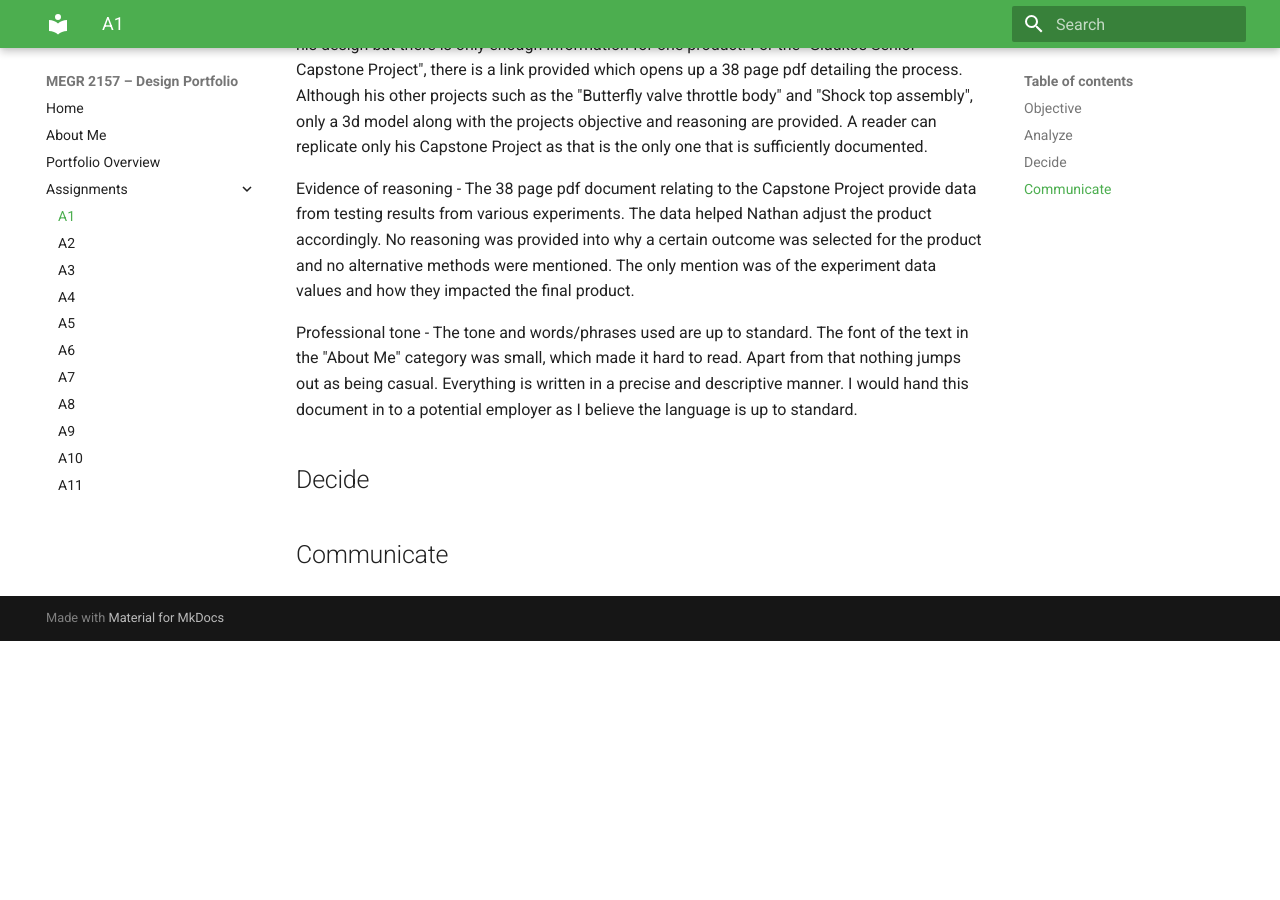
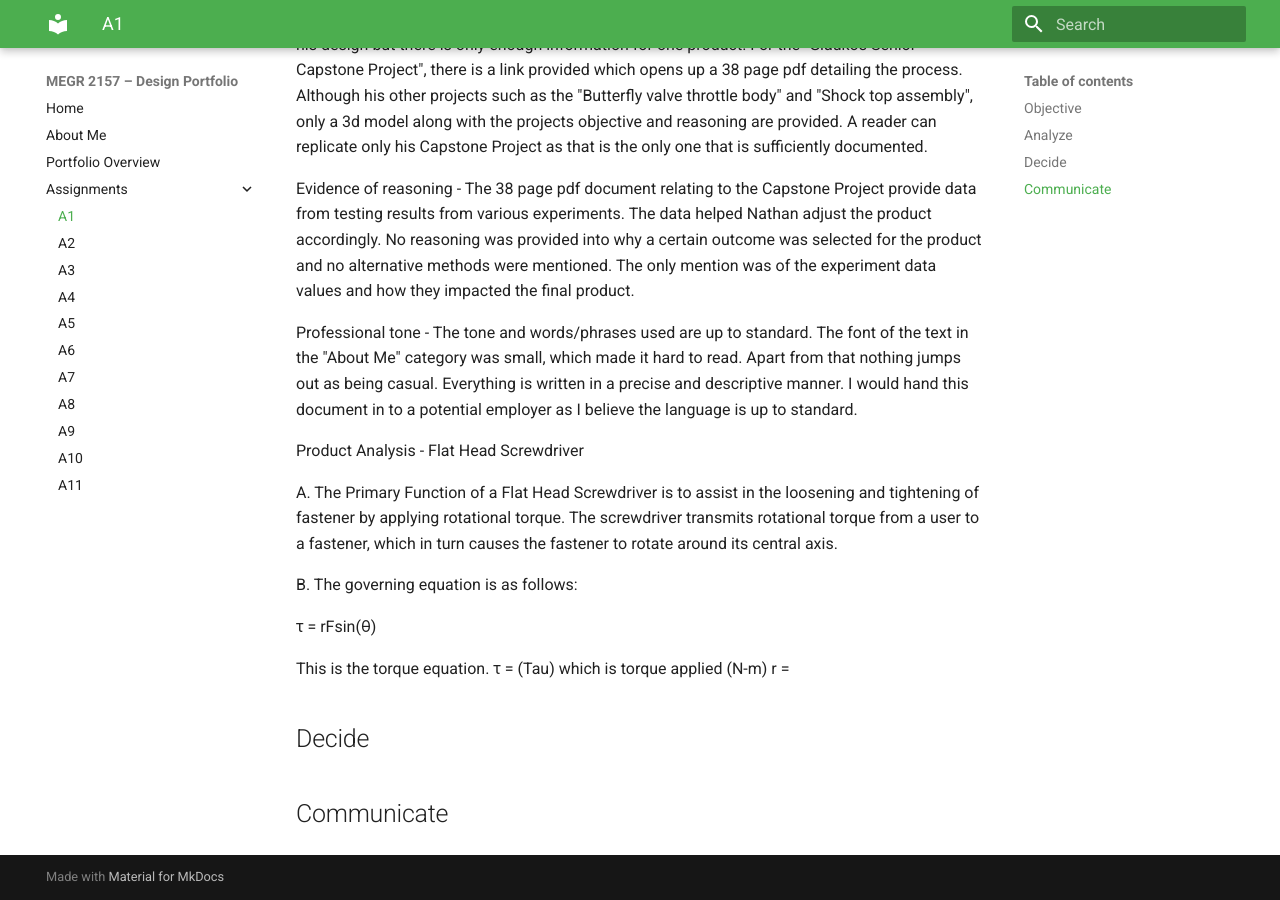
Before and after one commit to SaeedMalik7/megr2157-portfolio, an MkDocs documentation site: the page built from docs/assignments/A01/index.md, in a window 1280 px wide and 900 px high, scrolled down 1272 px. Built offline with MkDocs 1.6.1 and Material for MkDocs 9.7.7, drawn with Linux system fonts in a browser that asks for light colours; before the commit the page ends 1913 px from its top, so only the background shows below that.

Commit message:
Add product analysis for Flat Head Screwdriver
Added product analysis section for Flat Head Screwdriver, including its primary function and governing torque equation.

```diff
--- a/docs/assignments/A01/index.md
+++ b/docs/assignments/A01/index.md
@@ -32,6 +32,18 @@ Evidence of reasoning - The 38 page pdf document relating to the Capstone Projec
 
 Professional tone - The tone and words/phrases used are up to standard. The font of the text in the "About Me" category was small, which made it hard to read. Apart from that nothing jumps out as being casual. Everything is written in a precise and descriptive manner. I would hand this document in to a potential employer as I believe the language is up to standard.
 
+Product Analysis - Flat Head Screwdriver
+
+A. The Primary Function of a Flat Head Screwdriver is to assist in the loosening and tightening of fastener by applying rotational torque. The screwdriver transmits rotational torque from a user to a fastener, which in turn causes the fastener to rotate around its central axis.
+
+B. The governing equation is as follows:
+
+τ = rFsin(θ)
+
+This is the torque equation.
+τ = (Tau) which is torque applied (N-m)
+r =
+
 ## Decide
 
 
```
